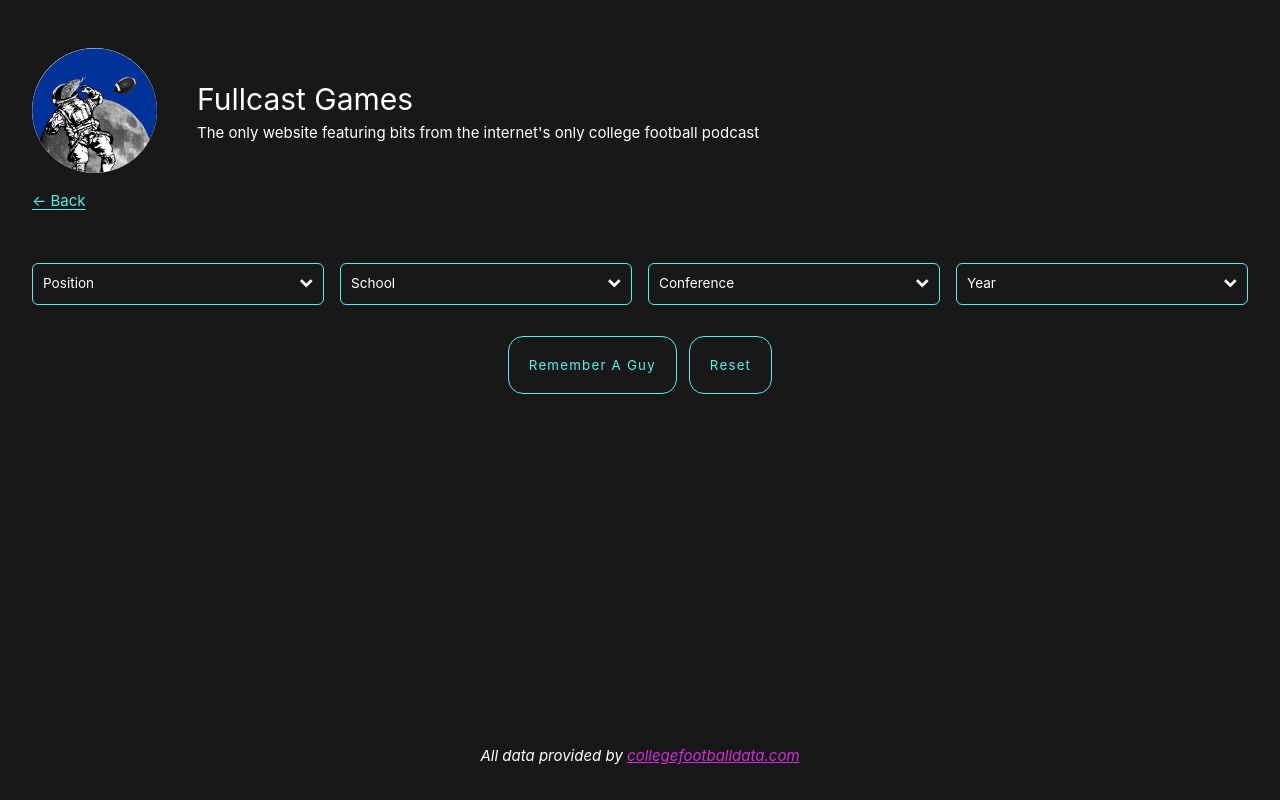
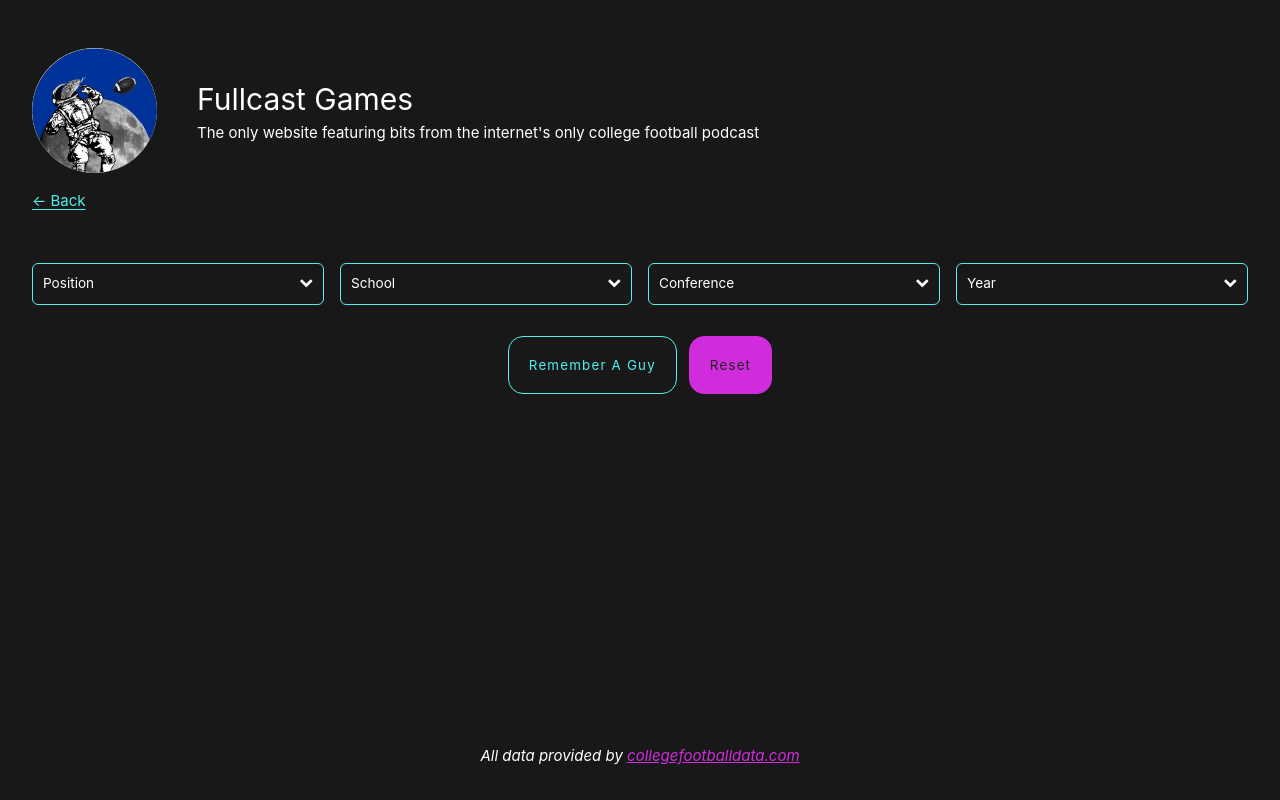
Before and after one commit to jnjohnson/fullcast-games, a Vue app: page /guys in a window 1280 px wide. In both pictures the pointer is over the button "Reset". Built offline with nearby package versions, Linux system fonts and the light colour scheme.

Commit message:
added a button alternate color and a reverse style for it to go from filled to empty

```diff
--- a/src/assets/main.scss
+++ b/src/assets/main.scss
@@ -27,7 +27,23 @@ button {
     font-family: inherit;
 }
 .button-alternate {
+    border-color: base.$ptku-pink;
+    color: base.$ptku-pink;
 
+    &:hover {
+        background-color: base.$ptku-pink !important;
+        color: #222222;
+    }
+}
+.button-alternate.reverse {
+    border-color: base.$ptku-pink;
+    background-color: base.$ptku-pink;
+    color: #222222;
+
+    &:hover {
+        background-color: transparent !important;
+        color: base.$ptku-pink;
+    }
 }
 
 @media (hover: hover) {
```
